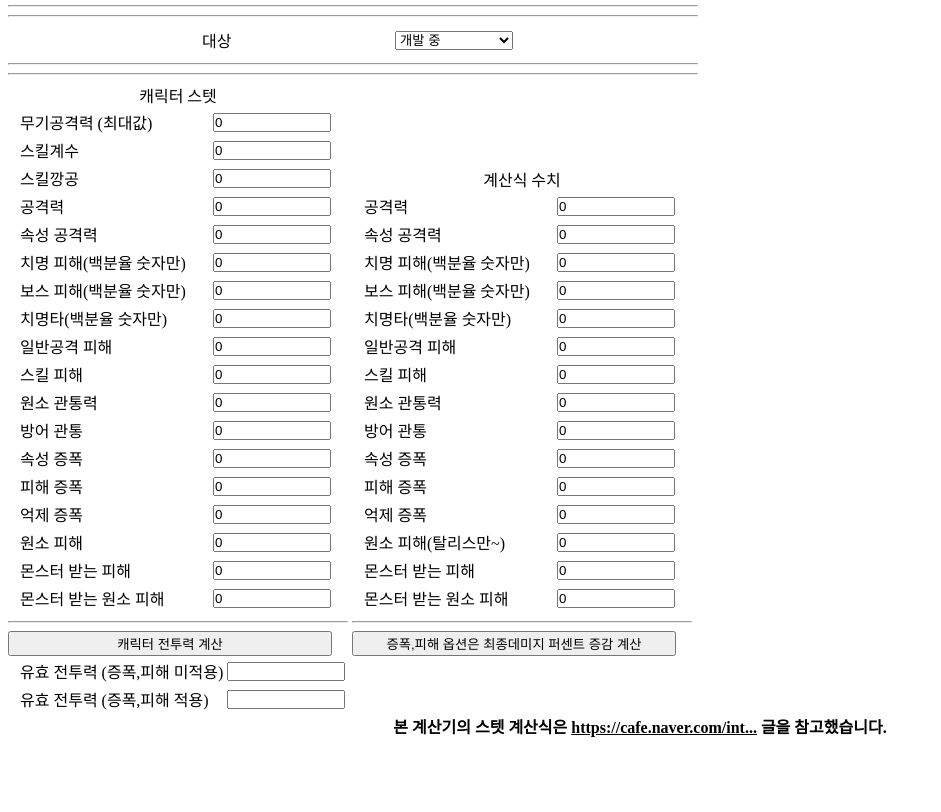
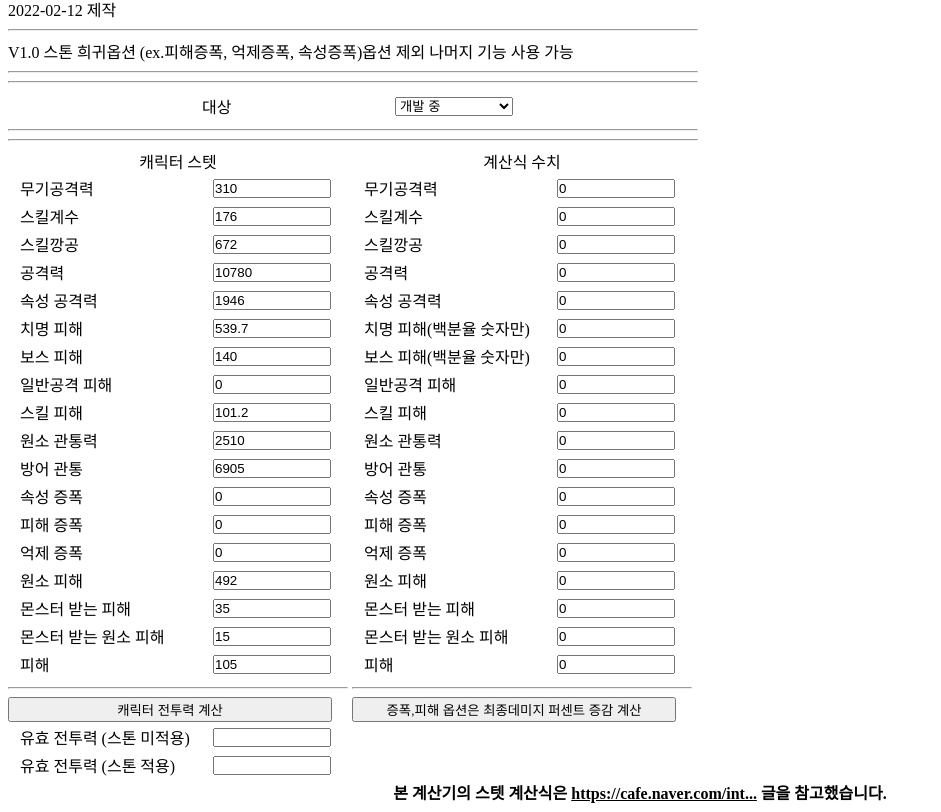
Before and after one commit to itdj12/itdj, a plain HTML site: page index.html in a window 1280 px wide. Shown: the part 65-877 px from the top of the page, without its empty margins (0-941 px from the left). Before the commit the page ends 811 px from the top, so only its background shows below. Drawn offline with Linux system fonts and the light colour scheme.

Commit message:
Update index.html

```diff
--- a/index.html
+++ b/index.html
@@ -45,6 +45,9 @@
     <div class='container' style='width: fit-content;'>
         <hr>
         <div id='header' style='text-align: center; font-size: 30px; font-weight: bold;'>헤네시스)인던 스텟 계산기</div>
+        <td nowrap>2022-02-12 제작</td>
+        <hr>
+        <td nowrap>V1.0 스톤 희귀옵션 (ex.피해증폭, 억제증폭, 속성증폭)옵션 제외 나머지 기능 사용 가능</td>
         <hr>
         <hr>
         <div id='calc' style='width: 690px; margin: 0; padding: 0;'>
@@ -83,7 +86,104 @@
                         <col width="200px" />
                         <col width="120px" />
                         <tr>
-                            <td nowrap>무기공격력 (최대값)</td>
+                            <td nowrap>무기공격력</td>
+                            <td><input id='watk' value='310'></td>
+                        </tr>
+                        <tr>
+                            <td nowrap>스킬계수</td>
+                            <td><input id='skpatk' value='176'></td>
+                        </tr>
+                        <tr>
+                            <td nowrap>스킬깡공</td>
+                            <td><input id='skratk' value='672'></td>
+                        </tr>
+                        <tr>
+                            <td nowrap>공격력</td>
+                            <td><input id='atk' value='10780'></td>
+                        </tr>
+                        <tr>
+                            <td nowrap>속성 공격력</td>
+                            <td><input id='eatk' value='1946'></td>
+                        </tr>
+                        <tr>
+                            <td nowrap>치명 피해</td>
+                            <td><input id='criatk' value='539.7'></td>
+                        </tr>
+                        <tr>
+                            <td nowrap>보스 피해</td>
+                            <td><input id='batk' value='140'></td>
+                        </tr>
+                        <tr>
+                            <td nowrap>일반공격 피해</td>
+                            <td><input id='nmatk' value='0'></td>
+                        </tr>
+                        <tr>
+                            <td nowrap>스킬 피해</td>
+                            <td><input id='skatk' value='101.2'></td>
+                        </tr>
+                        <tr>
+                            <td nowrap>원소 관통력</td>
+                            <td><input id='epen' value='2510'></td>
+                        </tr>
+                        <tr>
+                            <td nowrap>방어 관통</td>
+                            <td><input id='pen' value='6905'></td>
+                        </tr>
+                        <tr>
+                            <td nowrap>속성 증폭</td>
+                            <td><input id='eam' value='0'></td>
+                        </tr>
+                        <tr>
+                            <td nowrap>피해 증폭</td>
+                            <td><input id='dmgam' value='0'></td>
+                        </tr>
+                        <tr>
+                            <td nowrap>억제 증폭</td>
+                            <td><input id='stam' value='0'></td>
+                        </tr>
+                        <tr>
+                            <td nowrap>원소 피해</td>
+                            <td><input id='eatk1' value='492'></td>
+                        </tr>
+                        <tr>
+                            <td nowrap>몬스터 받는 피해</td>
+                            <td><input id='msick' value='35'></td>
+                        </tr>
+                        <tr>
+                            <td nowrap>몬스터 받는 원소 피해</td>
+                            <td><input id='mesick' value='15'></td>
+                        </tr>
+                        <tr>
+                            <td nowrap>피해</td>
+                            <td><input id='sick' value='105'></td>
+                        </tr>
+                    </table>
+                    <hr>
+                    <button style='width: 324px;' onclick='exec(1);'>캐릭터 전투력 계산</button>
+                </div>
+                <div id='output'>
+                    <table style='table-layout:fixed;'>
+                        <col width="200px" />
+                        <col width="120px" />
+                        <tr>
+                            <td nowrap>유효 전투력 (스톤 미적용)</td>
+                            <td nowrap><input id='nocritdmg'></td>
+                        </tr>
+                        <tr>
+                            <td nowrap>유효 전투력 (스톤 적용)</td>
+                            <td nowrap><input id='critdmg'></td>
+                        </tr>
+                    </table>
+                </div>
+            </div>
+            <div id='calc2' style='display: inline-block; width: 340px;'>
+                <div style='text-align: center;'>계산식 수치</div>
+                <div id='input'>
+                    <table style='table-layout:fixed;'>
+                        <col width="200px" />
+                        <col width="120px" />
+                        <tr>
+                            <td nowrap>무기공격력</td>
                             <td><input id='watk' value='0'></td>
                         </tr>
                         <tr>
@@ -109,10 +209,6 @@
                         <tr>
                             <td nowrap>보스 피해(백분율 숫자만)</td>
                             <td><input id='batk' value='0'></td>
-                        </tr>
-                        <tr>
-                            <td nowrap>치명타(백분율 숫자만)</td>
-                            <td><input id='cri' value='0'></td>
                         </tr>
                         <tr>
                             <td nowrap>일반공격 피해</td>
@@ -154,90 +250,9 @@
                             <td nowrap>몬스터 받는 원소 피해</td>
                             <td><input id='mesick' value='0'></td>
                         </tr>
-                    </table>
-                    <hr>
-                    <button style='width: 324px;' onclick='exec(1);'>캐릭터 전투력 계산</button>
-                </div>
-                <div id='output'>
-                    <table style='table-layout:fixed;'>
-                        <col width="200px" />
-                        <col width="120px" />
                         <tr>
-                            <td nowrap>유효 전투력 (증폭,피해 미적용)</td>
-                            <td nowrap><input id='nocritdmg'></td>
-                        </tr>
-                        <tr>
-                            <td nowrap>유효 전투력 (증폭,피해 적용)</td>
-                            <td nowrap><input id='critdmg'></td>
-                        </tr>
-                    </table>
-                </div>
-            </div>
-            <div id='calc2' style='display: inline-block; width: 340px;'>
-                <div style='text-align: center;'>계산식 수치</div>
-                <div id='input'>
-                    <table style='table-layout:fixed;'>
-                        <col width="200px" />
-                        <col width="120px" />
-                        <tr>
-                            <td nowrap>공격력</td>
-                            <td><input id='atk' value='0'></td>
-                        </tr>
-                        <tr>
-                            <td nowrap>속성 공격력</td>
-                            <td><input id='eatk' value='0'></td>
-                        </tr>
-                        <tr>
-                            <td nowrap>치명 피해(백분율 숫자만)</td>
-                            <td><input id='criatk' value='0'></td>
-                        </tr>
-                        <tr>
-                            <td nowrap>보스 피해(백분율 숫자만)</td>
-                            <td><input id='batk' value='0'></td>
-                        </tr>
-                        <tr>
-                            <td nowrap>치명타(백분율 숫자만)</td>
-                            <td><input id='cri' value='0'></td>
-                        </tr>
-                        <tr>
-                            <td nowrap>일반공격 피해</td>
-                            <td><input id='nmatk' value='0'></td>
-                        </tr>
-                        <tr>
-                            <td nowrap>스킬 피해</td>
-                            <td><input id='skatk' value='0'></td>
-                        </tr>
-                        <tr>
-                            <td nowrap>원소 관통력</td>
-                            <td><input id='epen' value='0'></td>
-                        </tr>
-                        <tr>
-                            <td nowrap>방어 관통</td>
-                            <td><input id='pen' value='0'></td>
-                        </tr>
-                        <tr>
-                            <td nowrap>속성 증폭</td>
-                            <td><input id='eam' value='0'></td>
-                        </tr>
-                        <tr>
-                            <td nowrap>피해 증폭</td>
-                            <td><input id='dmgam' value='0'></td>
-                        </tr>
-                        <tr>
-                            <td nowrap>억제 증폭</td>
-                            <td><input id='stam' value='0'></td>
-                        </tr>
-                        <tr>
-                            <td nowrap>원소 피해(탈리스만~)</td>
-                            <td><input id='eatk1' value='0'></td>
-                        </tr>
-                        <tr>
-                            <td nowrap>몬스터 받는 피해</td>
-                            <td><input id='msick' value='0'></td>
-                        </tr>
-                        <tr>
-                            <td nowrap>몬스터 받는 원소 피해</td>
-                            <td><input id='mesick' value='0'></td>
+                            <td nowrap>피해</td>
+                            <td><input id='sick' value='0'></td>
                         </tr>
                     </table>
                     <hr>
```
